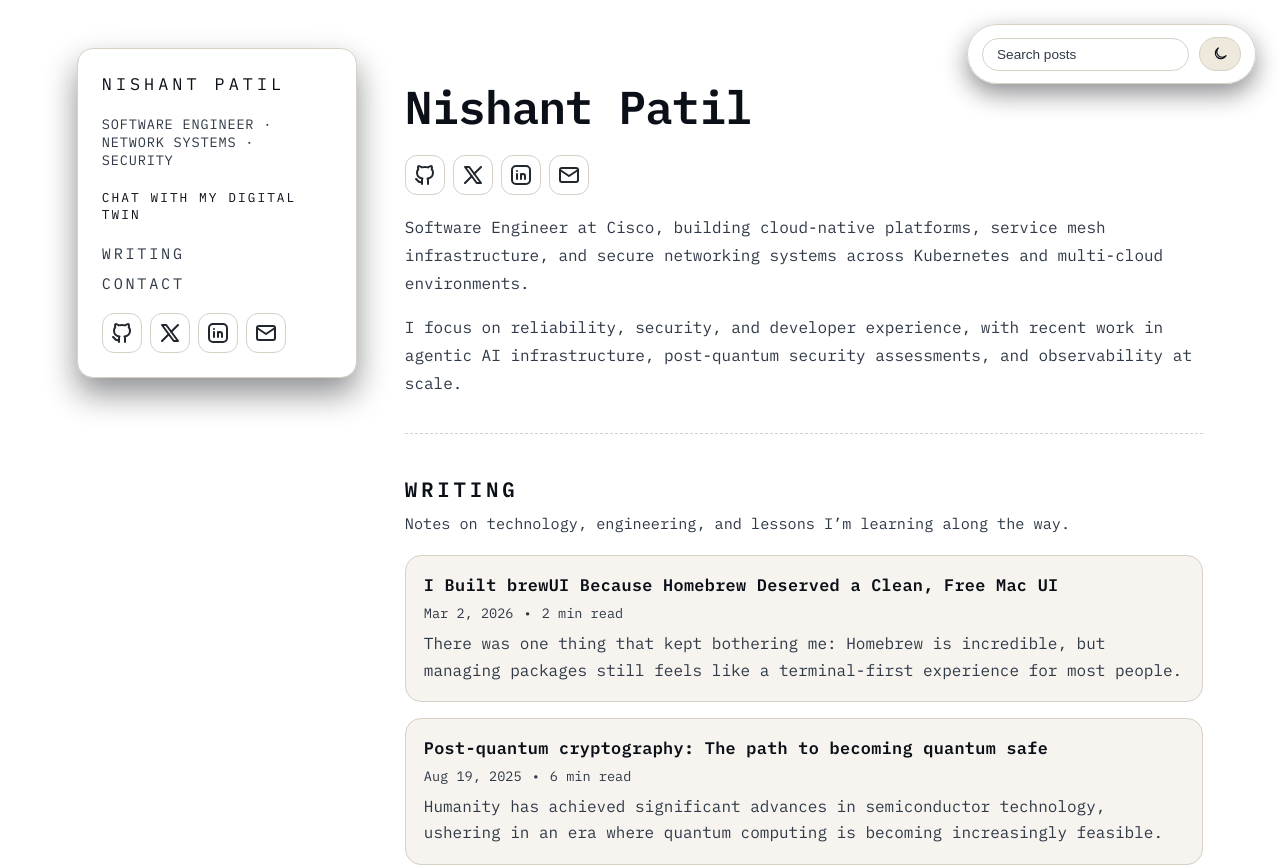
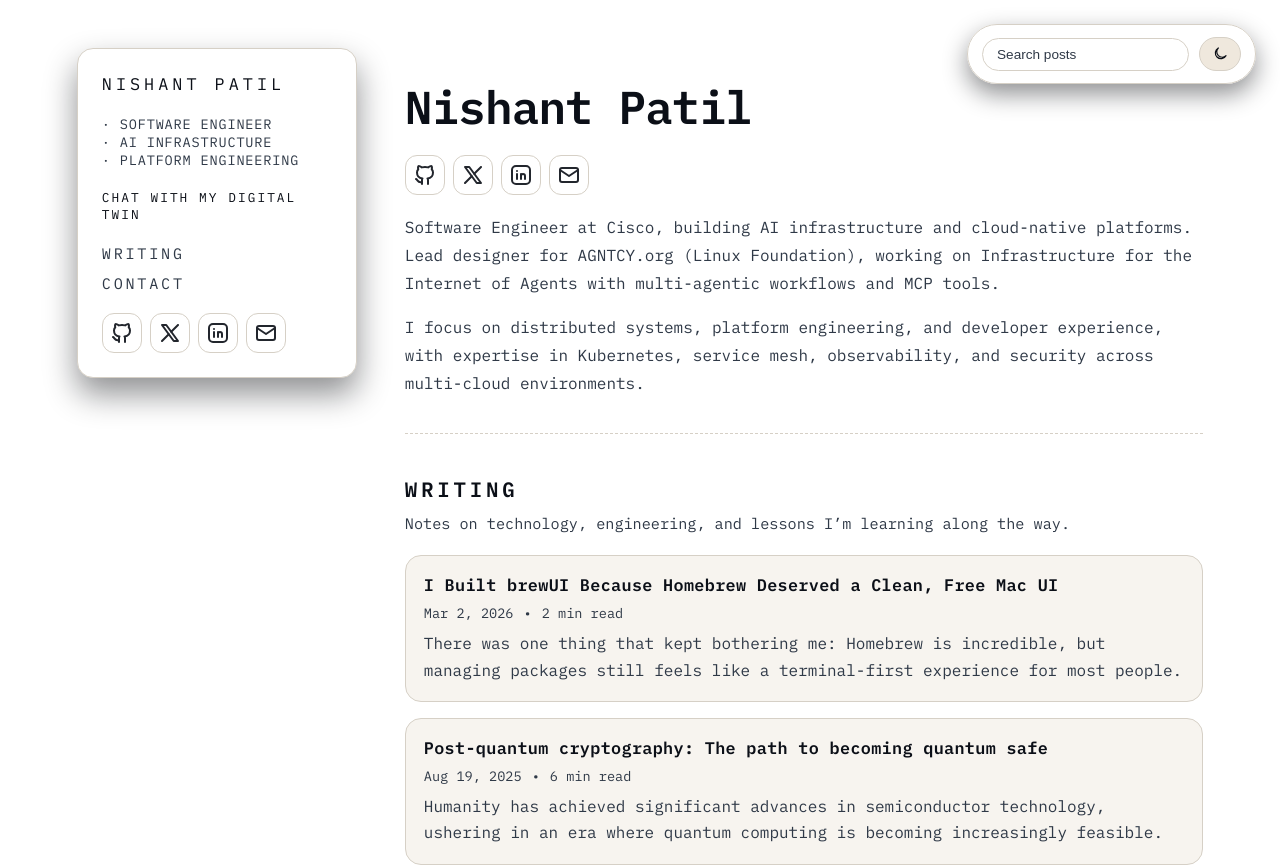
Before and after one commit to nishantapatil3/nishantapatil3.github.io, a website built with Vite: page index.html in a window 1280 px wide. Shown: the top 868 px of the page. Built offline with nearby package versions, Linux system fonts and the light colour scheme.

Commit message:
Update portfolio to focus on AI infrastructure and platform engineering
- Changed role description from "network systems · security" to "AI infrastructure · Platform engineering"
- Updated bio to highlight AGNTCY.org (Linux Foundation) work and multi-agentic workflows
- Repositioned distributed systems and cloud-native expertise as supporting skills
- Reformatted role display to list items on separate lines with dot prefixes

```diff
--- a/index.html
+++ b/index.html
@@ -5,7 +5,7 @@
   <meta charset="UTF-8" />
   <meta name="viewport" content="width=device-width, initial-scale=1.0" />
   <meta name="description"
-    content="Nishant Patil — Software engineer specializing in network systems, security, and scalable infrastructure." />
+    content="Nishant Patil — Software engineer specializing in AI infrastructure, platform engineering, and distributed systems." />
   <title>Nishant Patil</title>
   <script>
     (() => {
@@ -37,7 +37,7 @@
     <aside class="sidebar">
       <div class="sidebar-inner">
         <a class="brand" href="/">Nishant Patil</a>
-        <p class="role">Software engineer · network systems · security</p>
+        <p class="role">· Software engineer<br>· AI infrastructure<br>· Platform engineering</p>
         <a class="action-link" href="/digital-twin/index.html" title="Chat with My Digital Twin">
           Chat with My Digital Twin
         </a>
@@ -142,14 +142,14 @@
           </a>
         </div>
         <p>
-          Software Engineer at Cisco, building cloud-native platforms, service mesh
-          infrastructure, and secure networking systems across Kubernetes and multi-cloud
-          environments.
+          Software Engineer at Cisco, building AI infrastructure and cloud-native platforms.
+          Lead designer for AGNTCY.org (Linux Foundation), working on Infrastructure for the
+          Internet of Agents with multi-agentic workflows and MCP tools.
         </p>
         <p>
-          I focus on reliability, security, and developer experience, with recent work
-          in agentic AI infrastructure, post-quantum security assessments, and
-          observability at scale.
+          I focus on distributed systems, platform engineering, and developer experience,
+          with expertise in Kubernetes, service mesh, observability, and security across
+          multi-cloud environments.
         </p>
       </section>
 
```
